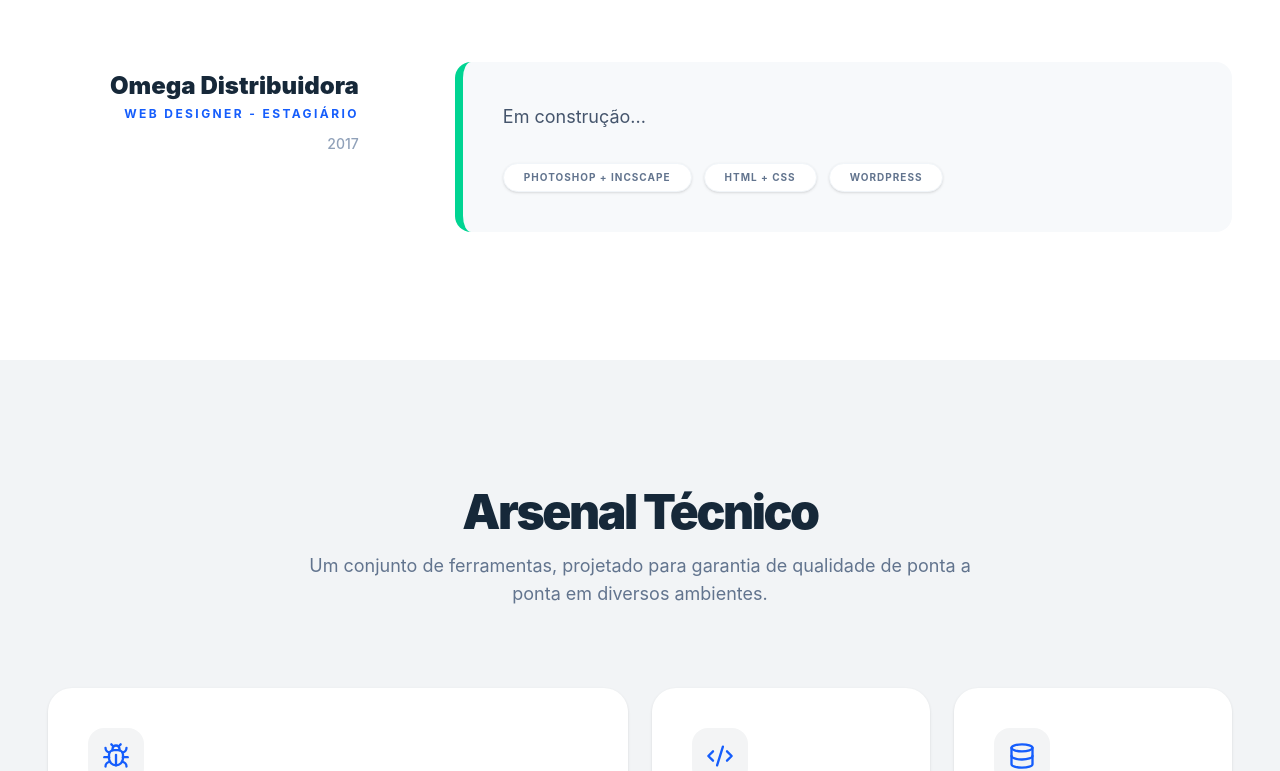
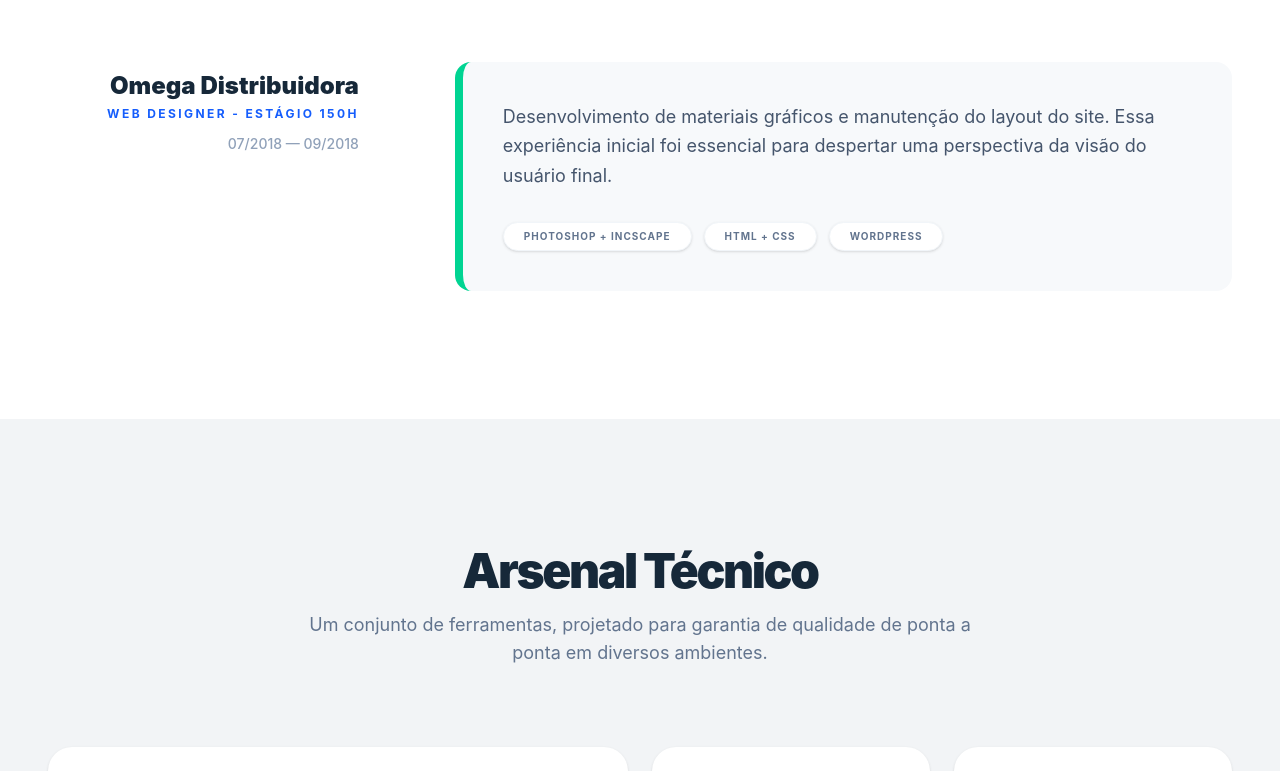
Before and after one commit to JosielSSoares/perfil-profissional, a React (Vite) app: page / in a window 1280 px wide. Shown: the part 1834-2605 px from the top of the page. Built offline with nearby package versions, Linux system fonts and the light colour scheme.

Commit message:
Add icone da página e removido botão duplicado

```diff
--- a/index.html
+++ b/index.html
@@ -1,9 +1,15 @@
 <!doctype html>
-<html lang="en">
+<html lang="pt-br">
   <head>
     <meta charset="UTF-8" />
     <meta name="viewport" content="width=device-width, initial-scale=1.0" />
-    <title>Professional Page</title>
+    <!-- SEO -->
+    <meta name="description" content="Perfil profissional de focado em QA Tester" />
+    <meta name="author" content="Josiel" />
+    <meta name="robots" content="index, follow" />
+    <meta name="theme-color" content="#000000" />
+    <link rel="icon" type="image/svg+xml" href="./src/assets/icon/learning-svgrepo.svg" />
+    <title>Professional QA Page</title>
   </head>
   <body>
     <div id="root"></div>
--- a/src/App.tsx
+++ b/src/App.tsx
@@ -48,9 +48,9 @@
   },
   {
     company: "Omega Distribuidora",
-    role: "Web Designer - Estagiário",
-    period: "2017",
-    description: "Em construção...",
+    role: "Web Designer - Estágio 150h",
+    period: "07/2018 — 09/2018",
+    description: "Desenvolvimento de materiais gráficos e manutenção do layout do site. Essa experiência inicial foi essencial para despertar uma perspectiva da visão do usuário final.",
     tags: ["Photoshop + IncScape", "HTML + CSS", "WordPress"],
     color: "border-emerald-400",
   },
@@ -517,24 +517,17 @@
             Vamos elevar a qualidade do seu software?
           </motion.h2>
           <div className="flex flex-col sm:flex-row gap-6 justify-center items-center">
-            <motion.button
-              whileHover={{ scale: 1.05 }}
-              whileTap={{ scale: 0.95 }}
-              className="w-full sm:w-auto bg-emerald-400 text-[#162839] px-12 py-5 rounded-2xl font-black text-xl flex items-center justify-center gap-3 shadow-2xl shadow-emerald-400/20"
-            >
-              <Mail size={24} />
-              Entre em Contato
-            </motion.button>
             <a
               href={curriculoPDF}
               download="Curriculo_Josiel_Soares_QA.pdf"
               target="_blank"
               rel="noopener noreferrer"
+              className="w-full sm:w-auto"
             >
               <motion.button
                 whileHover={{ scale: 1.05 }}
                 whileTap={{ scale: 0.95 }}
-                className="w-full sm:w-auto border-2 border-white/20 text-white px-12 py-5 rounded-2xl font-black text-xl flex items-center justify-center gap-3 hover:bg-white/5 transition-colors"
+                className="w-full sm:w-auto bg-emerald-400 text-[#162839] px-12 py-5 rounded-2xl font-black text-xl flex items-center justify-center gap-3 shadow-2xl shadow-emerald-400/20"
               >
                 <Download size={24} />
                 Download CV
```
Also changed, not shown: src/assets/icon/learning-svgrepo.svg (added), 1 other file (tests, documents, lock files or other folders).
